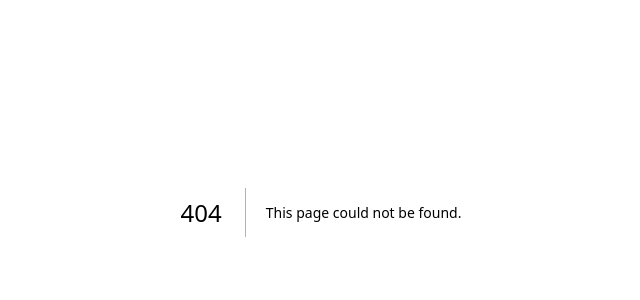
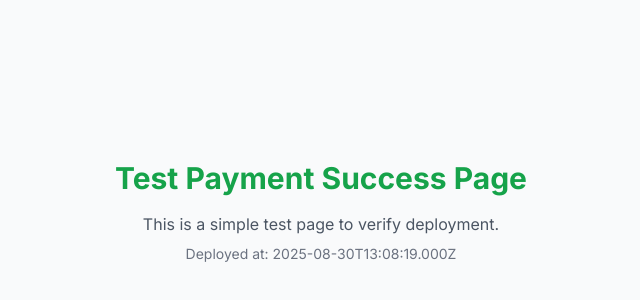
Before and after one commit to jharrvis/floodbar-admin, a Next.js app: page /test-success in a window 1280 px wide. Before the commit this address had no page. Shown: the part 188-488 px from the top of the page, without its empty margins (319-959 px from the left). Built offline with nearby package versions, Linux system fonts and the light colour scheme.

Commit message:
Add layout files and test page for deployment debugging

```diff
--- /dev/null
+++ b/app/payment/failure/layout.tsx
@@ -0,0 +1,7 @@
+export default function PaymentFailureLayout({
+  children,
+}: {
+  children: React.ReactNode
+}) {
+  return children
+}
--- /dev/null
+++ b/app/payment/success/layout.tsx
@@ -0,0 +1,7 @@
+export default function PaymentSuccessLayout({
+  children,
+}: {
+  children: React.ReactNode
+}) {
+  return children
+}
--- /dev/null
+++ b/app/test-success/page.tsx
@@ -0,0 +1,17 @@
+export default function TestSuccessPage() {
+  return (
+    <div className="min-h-screen bg-gray-50 flex items-center justify-center">
+      <div className="text-center">
+        <h1 className="text-3xl font-bold text-green-600">
+          Test Payment Success Page
+        </h1>
+        <p className="mt-4 text-gray-600">
+          This is a simple test page to verify deployment.
+        </p>
+        <p className="mt-2 text-sm text-gray-500">
+          Deployed at: {new Date().toISOString()}
+        </p>
+      </div>
+    </div>
+  )
+}
```
